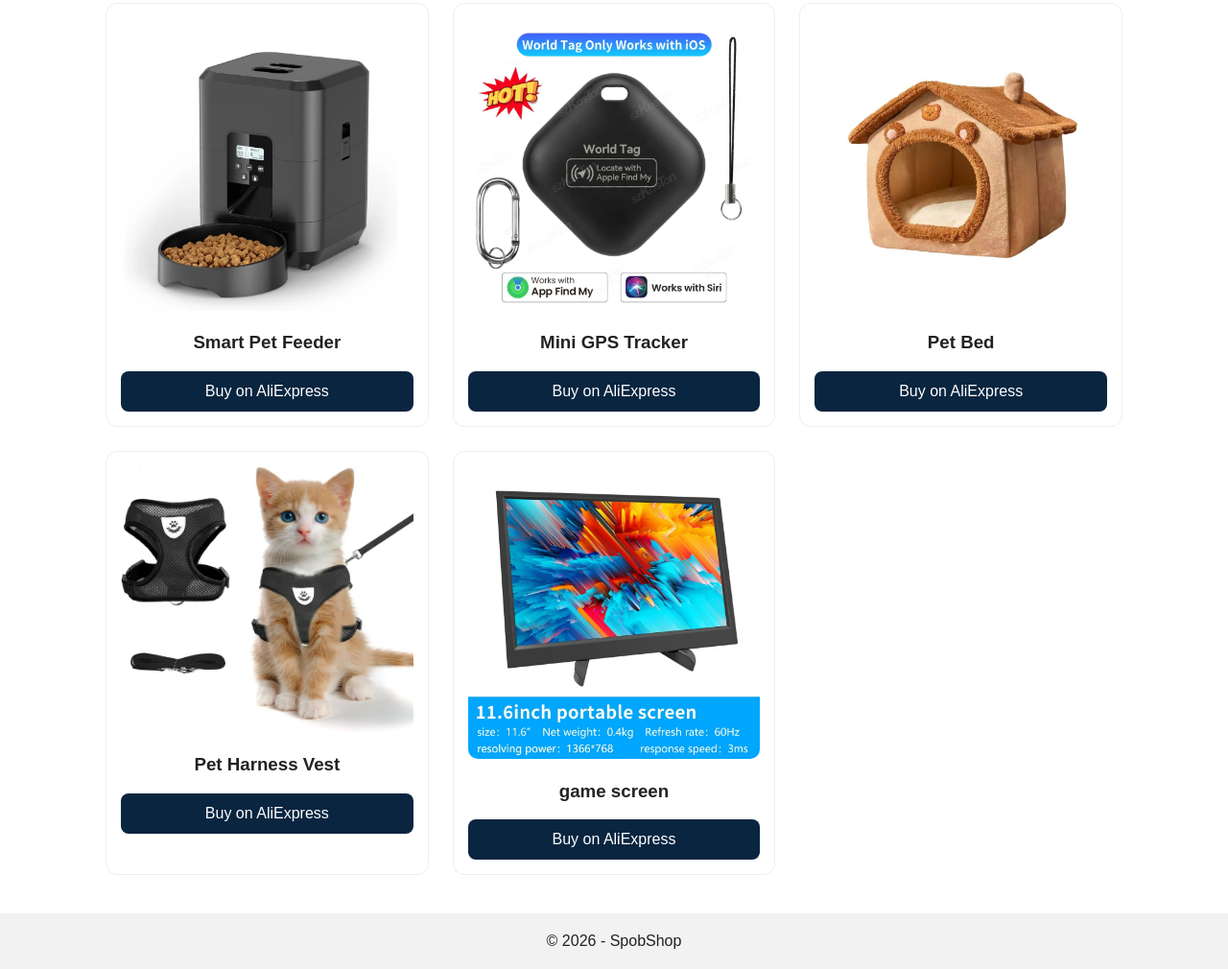
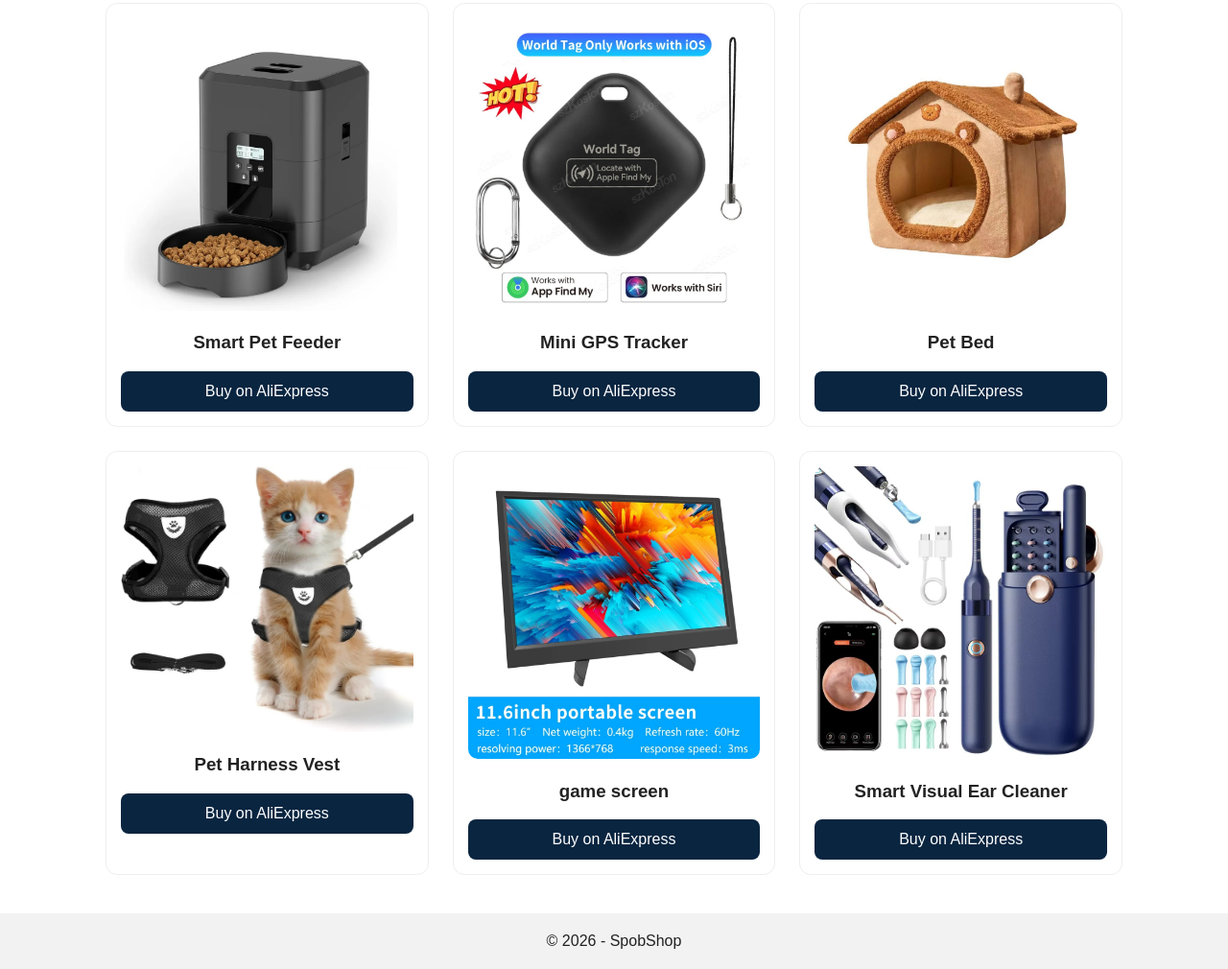
Before and after one commit to spob313/SpobShop, a plain HTML site: page index.html in a window 1280 px wide. Shown: the part 1144-2154 px from the top of the page at 96% size. Drawn offline with Linux system fonts and the light colour scheme.

Commit message:
update site

```diff
--- a/index.html
+++ b/index.html
@@ -96,6 +96,12 @@
     <a href="https://s.click.aliexpress.com/e/_c3X8SCBl" target="_blank">Buy on AliExpress</a >
   </div>
 
+           <div class="card">
+    <img src="images/earwaxCleaner.jpeg">
+    <h3> Smart Visual Ear Cleaner</h3>
+    <a href="https://s.click.aliexpress.com/e/_c3di3NRD" target="_blank">Buy on AliExpress</a >
+  </div>
+
 
   <!-- زيد حتى 10 منتجات -->
 
```
Also changed, not shown: images/earwaxCleaner.jpeg (added).
